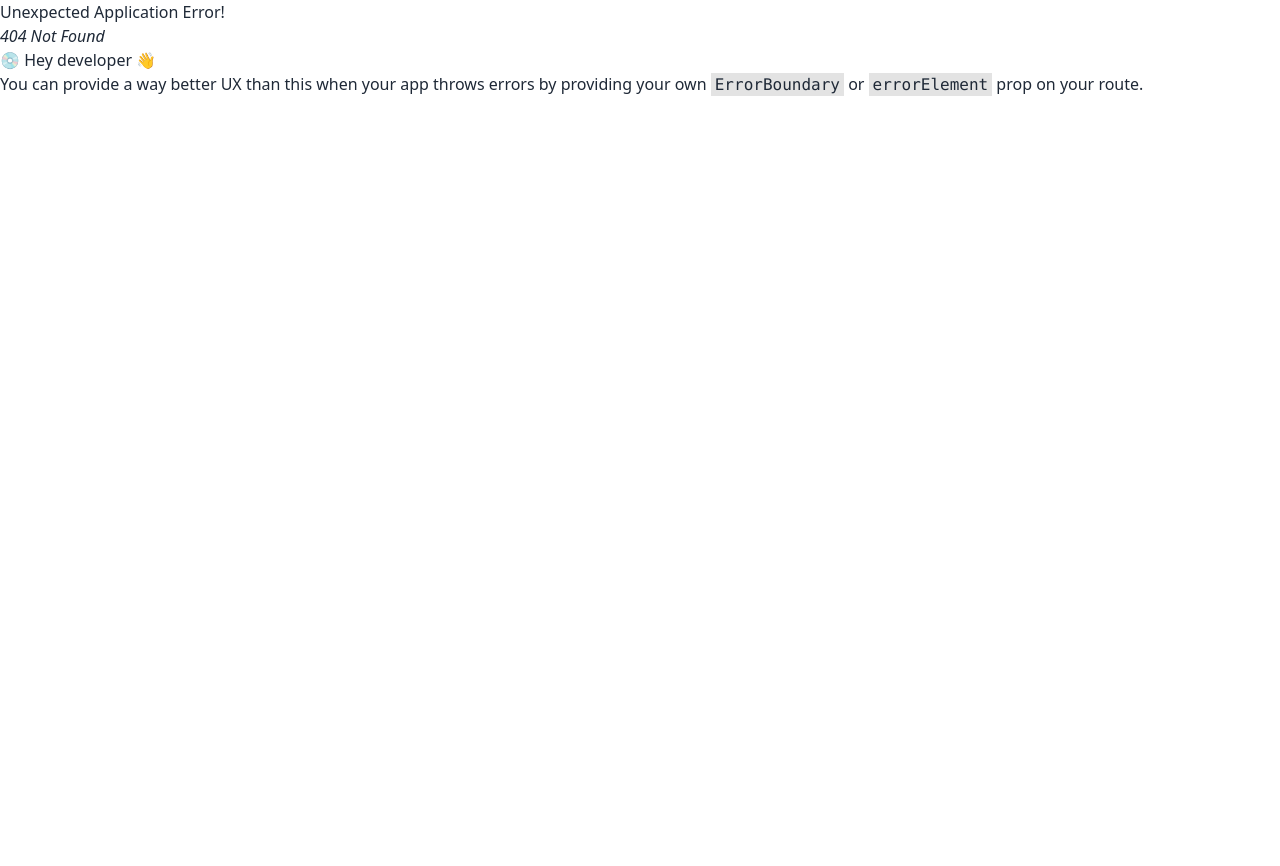
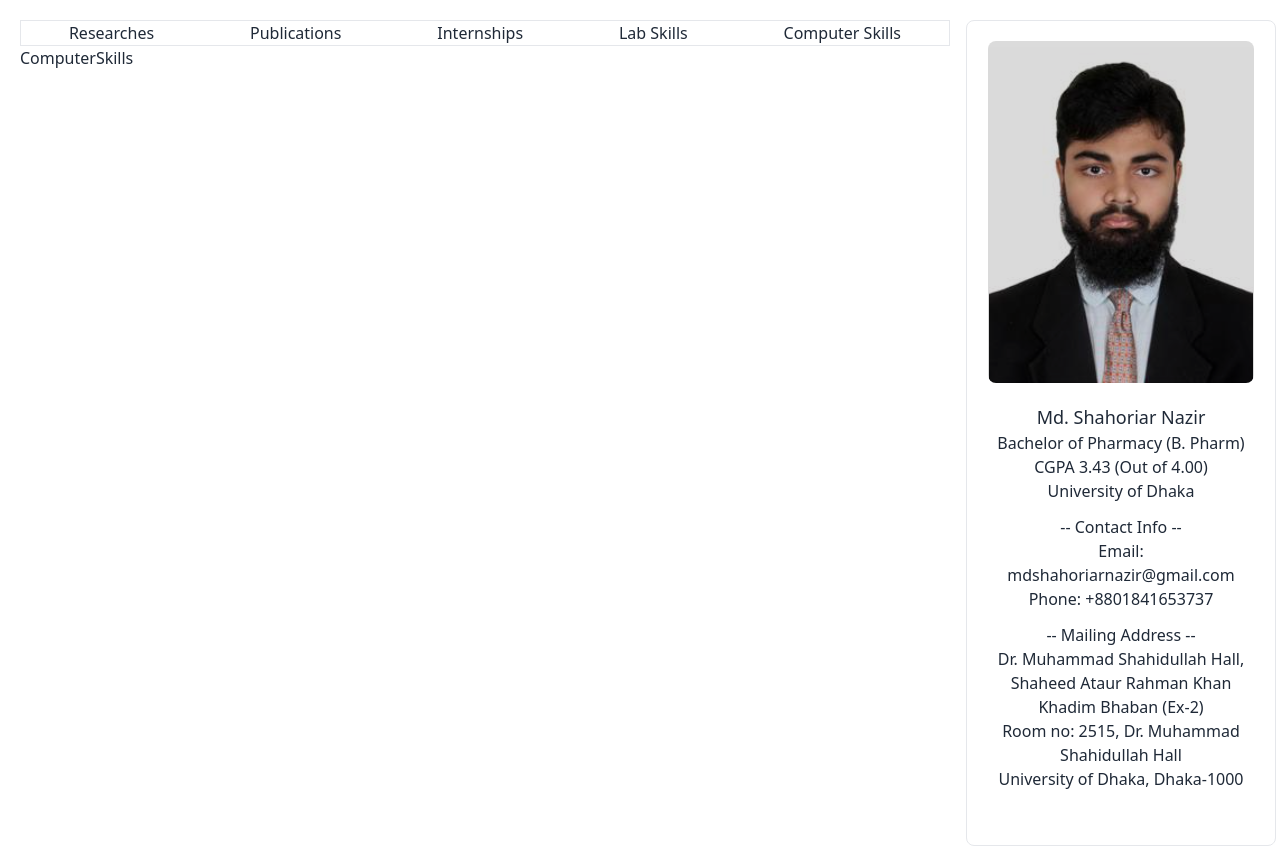
Before and after one commit to foy4748/shahoriar-portfolio, a React (Vite) app: page /computer-skills in a window 1280 px wide. Before the commit this address had no page. Before the commit the page ends 800 px from the top, so only its background shows below. Built offline with nearby package versions, Linux system fonts and the light colour scheme.

Commit message:
Added Routes and Empty Components for Placeholding

```diff
--- /dev/null
+++ b/src/Pages/Home/ComputerSkills.jsx
@@ -0,0 +1,7 @@
+export default function ComputerSkills() {
+  return (
+    <div>
+      <h1>ComputerSkills</h1>
+    </div>
+  );
+}
--- /dev/null
+++ b/src/Pages/Home/Internships.jsx
@@ -0,0 +1,7 @@
+export default function Internships() {
+  return (
+    <div>
+      <h1>Internships</h1>
+    </div>
+  );
+}
--- /dev/null
+++ b/src/Pages/Home/LabSkills.jsx
@@ -0,0 +1,7 @@
+export default function LabSkills() {
+  return (
+    <div>
+      <h1>LabSkills</h1>
+    </div>
+  );
+}
--- /dev/null
+++ b/src/Pages/Home/Publications.jsx
@@ -0,0 +1,7 @@
+export default function Publications() {
+  return (
+    <div>
+      <h1>Publications</h1>
+    </div>
+  );
+}
--- /dev/null
+++ b/src/Pages/Home/Researches.jsx
@@ -0,0 +1,7 @@
+export default function Researches() {
+  return (
+    <div>
+      <h1>Researches</h1>
+    </div>
+  );
+}
--- a/src/Pages/Shared/Navbar.jsx
+++ b/src/Pages/Shared/Navbar.jsx
@@ -1,12 +1,23 @@
+import { NavLink } from "react-router-dom";
 export default function Navbar() {
   return (
     <nav>
       <ul className="flex flex-wrap justify-around wrap border">
-        <li>Researches</li>
-        <li>Publications</li>
-        <li>Internships</li>
-        <li>Lab Skills</li>
-        <li>Computer Skills</li>
+        <li>
+          <NavLink to="/">Researches</NavLink>
+        </li>
+        <li>
+          <NavLink to="/publications">Publications</NavLink>
+        </li>
+        <li>
+          <NavLink to="/internships">Internships</NavLink>
+        </li>
+        <li>
+          <NavLink to="/lab-skills">Lab Skills</NavLink>
+        </li>
+        <li>
+          <NavLink to="/computer-skills">Computer Skills</NavLink>
+        </li>
       </ul>
     </nav>
   );
```
Also changed, not shown: src/Routes/router.jsx (+24 -1 lines).
